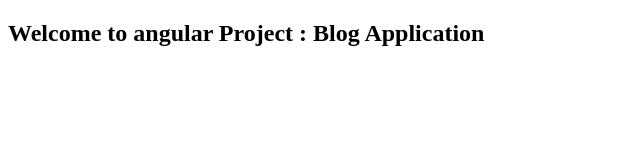
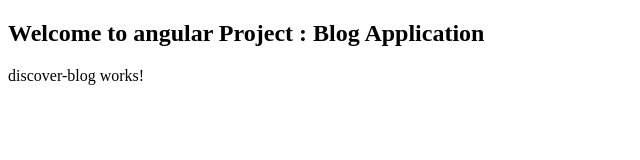
Before and after one commit to AbhijeetGole/Blog_Applicaiton_Frontend, an Angular app: page / in a window 1280 px wide. Shown: the top 160 px of the page, without its empty margins (0-640 px from the left). Built offline with nearby package versions, Linux system fonts and the light colour scheme.

Commit message:
add component path

```diff
--- a/src/app/app.component.html
+++ b/src/app/app.component.html
@@ -1 +1,2 @@
 <h2>Welcome to angular Project :  {{title}}</h2>
+<app-discover-blog></app-discover-blog>
--- a/src/app/app.module.ts
+++ b/src/app/app.module.ts
@@ -1,5 +1,6 @@
 import { NgModule } from '@angular/core';
 import { BrowserModule } from '@angular/platform-browser';
+import {MainModule} from './main/main.module'
 
 import { AppComponent } from './app.component';
 
@@ -9,6 +10,7 @@ import { AppComponent } from './app.component';
   ],
   imports: [
     BrowserModule,
+    MainModule
   ],
   providers: [],
   bootstrap: [AppComponent]
--- a/src/app/main/main.module.ts
+++ b/src/app/main/main.module.ts
@@ -18,6 +18,9 @@ import { OurTeamComponent } from './our-team/our-team.component';
   ],
   imports: [
     CommonModule
+  ],
+  exports:[
+    DiscoverBlogComponent
   ]
 })
 export class MainModule { }
```
